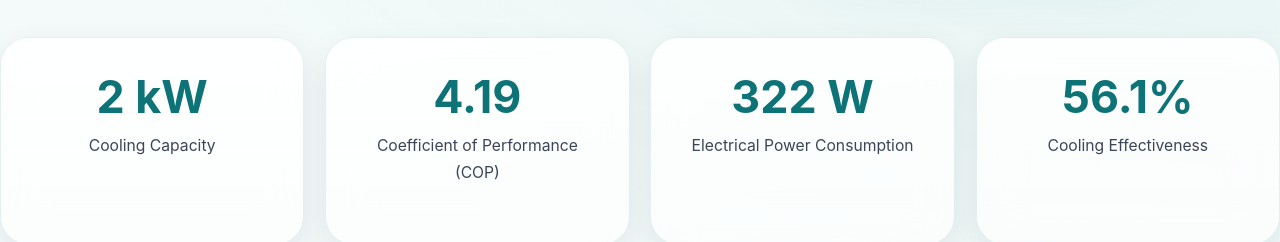
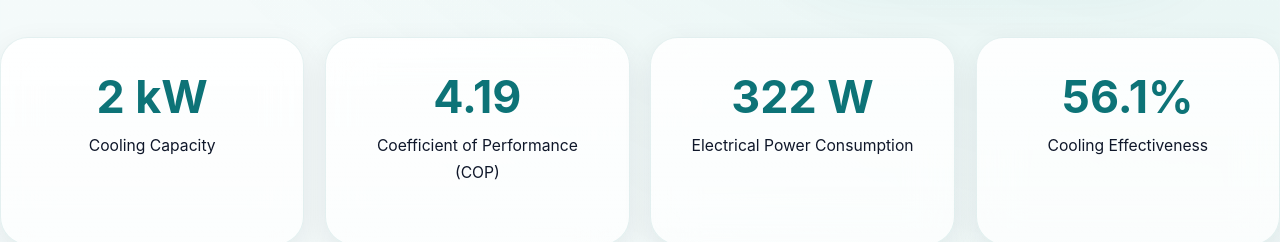
Before and after one commit to markmwape/capstone-ac-system, a website built with Vite: page index.html in a window 1280 px wide. Shown: the part 1040-1282 px from the top of the page. Built offline with nearby package versions, Linux system fonts and the light colour scheme.

Commit message:
Update stat card text color to use primary text variable

```diff
--- a/src/style.css
+++ b/src/style.css
@@ -408,7 +408,7 @@ p {
 }
 
 .stat-card p {
-  color: var(--text-muted);
+  color: var(--text);
   font-size: 0.98rem;
 }
 
```
